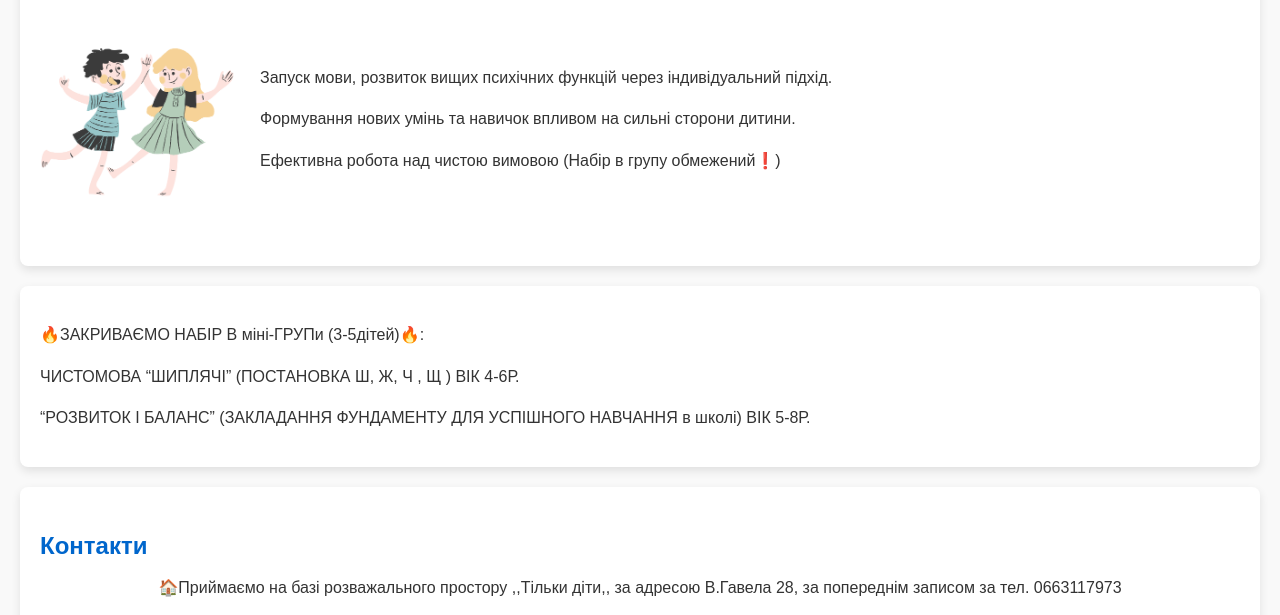
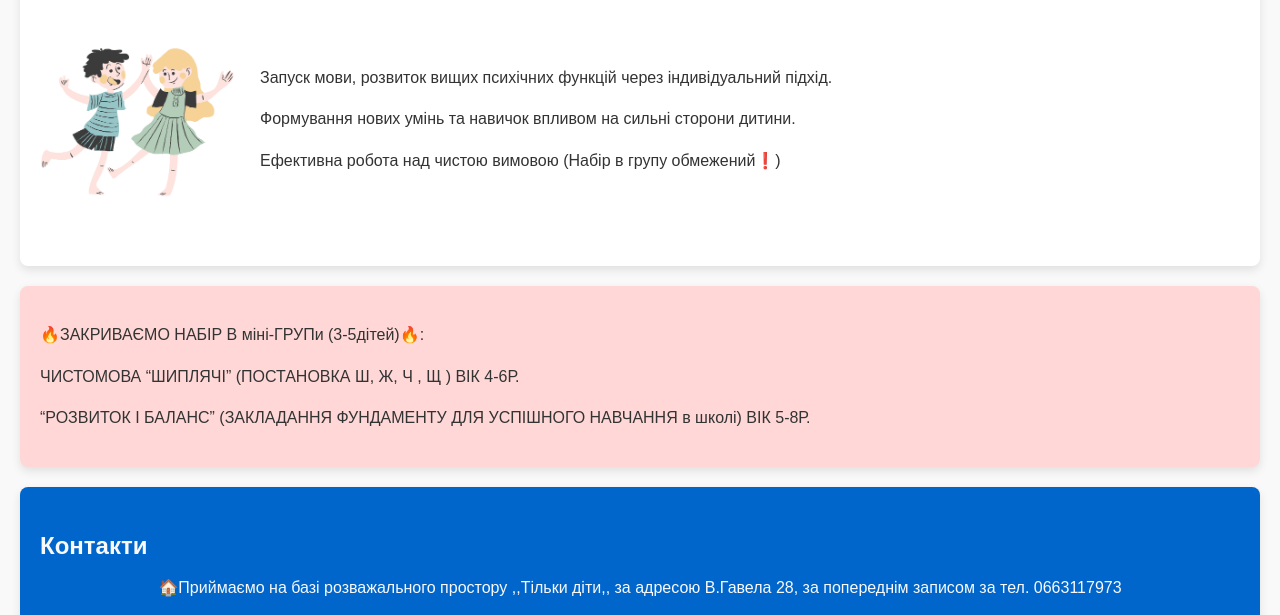
Before and after one commit to evglitik/mogu-webvis, a plain HTML site: page index.html in a window 1280 px wide. Shown: the part 1017-1632 px from the top of the page. Drawn offline with Linux system fonts and the light colour scheme.

Commit message:
add-style-reclam

```diff
--- a/index.html
+++ b/index.html
@@ -95,7 +95,7 @@
       </div>
     </section>
 
-    <section>
+    <section class="reklama">
       <div>
         <p>🔥ЗАКРИВАЄМО НАБІР В міні-ГРУПи (3-5дітей)🔥:</p>
         <p>ЧИСТОМОВА “ШИПЛЯЧІ” (ПОСТАНОВКА Ш, Ж, Ч , Щ ) ВІК 4-6Р.</p>
@@ -106,7 +106,7 @@
       </div>
     </section>
 
-    <section id="contact">
+    <section id="contact" class="contacts">
       <h2>Контакти</h2>
 
       <div>
--- a/style.css
+++ b/style.css
@@ -100,6 +100,22 @@ footer {
   }
 }
 
+.reklama {
+  background-color: #ffd7d7;
+}
+
+.contacts {
+  background-color: #0066cc;
+  box-shadow: 0 4px 10px rgba(0, 0, 0, 0.1);
+}
+
+.contacts p {
+  color: #f9f9f9;
+}
+
+.contacts h2 {
+  color: #f9f9f9;
+}
 /* ############## */
 /* Базова стилізація блоку */
 .first-bloc {
```
